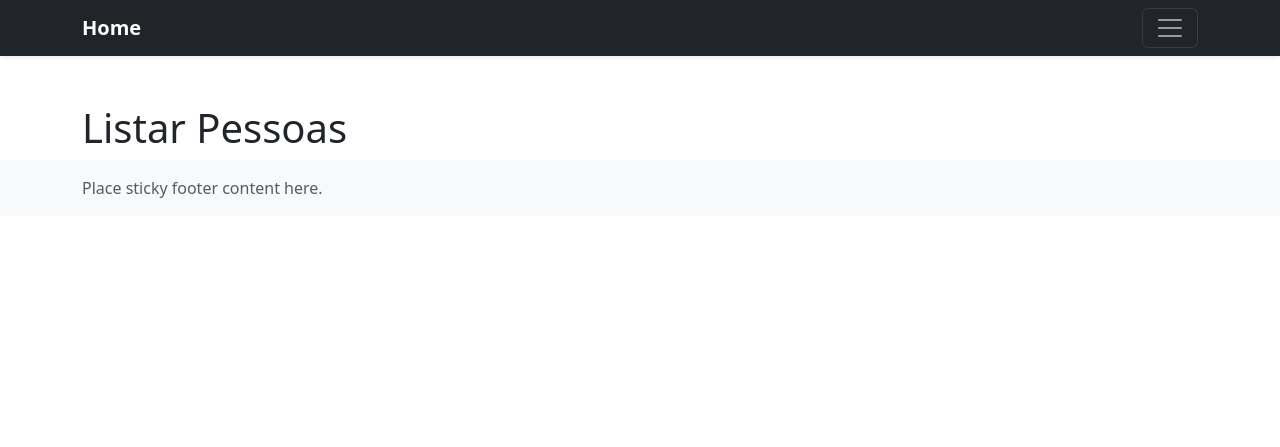
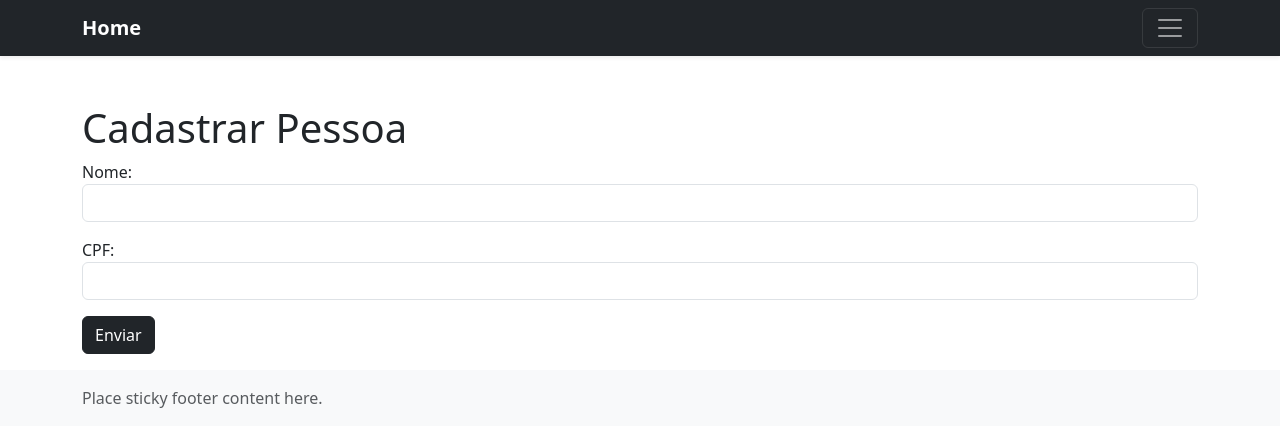
Before and after one commit to hanattan/Project_Crud, a PHP site: page /?page=pessoas in a window 1280 px wide. Shown: the top 447 px of the page. Run offline with PHP 8.4, Linux system fonts and the light colour scheme.

Commit message:
Version 1.0.0.9

```diff
--- a/index.php
+++ b/index.php
@@ -55,6 +55,9 @@
                 case "contato":
                     include("utilites\Listar_Contato.php");
                 break;
+                case "salvar_pessoa":
+                  include("utilites\salvar_pessoas.php");
+              break;
             default:
         print "<h1>Bem Vindo!</h1>";
     }
--- a/utilites/Listar_Pessoa.php
+++ b/utilites/Listar_Pessoa.php
@@ -1,16 +1,18 @@
-<?php
+<h1>Cadastrar Pessoa</h1>
+<form action="?page=salvar_pessoa" method="POST">
+<input type="hidden" name="acao" value="cadastrar_pessoa">
 
-?>
-<!doctype html>
-<html lang="en">
-  <head>
-    <meta charset="utf-8">
-    <meta name="viewport" content="width=device-width, initial-scale=1">
-    <title>Bootstrap demo</title>
-    <link href="https://cdn.jsdelivr.net/npm/bootstrap@5.3.0-alpha3/dist/css/bootstrap.min.css" rel="stylesheet" integrity="sha384-KK94CHFLLe+nY2dmCWGMq91rCGa5gtU4mk92HdvYe+M/SXH301p5ILy+dN9+nJOZ" crossorigin="anonymous">
-  </head>
-  <body>
-    <h1>Listar Pessoas</h1>
-    <script src="https://cdn.jsdelivr.net/npm/bootstrap@5.3.0-alpha3/dist/js/bootstrap.bundle.min.js" integrity="sha384-ENjdO4Dr2bkBIFxQpeoTz1HIcje39Wm4jDKdf19U8gI4ddQ3GYNS7NTKfAdVQSZe" crossorigin="anonymous"></script>
-  </body>
-</html>
+ <div class="mb-3">
+     <label>Nome: </label>
+     <input type="text" name="nome" class="form-control">
+ </div>
+
+ <div class="mb-3">
+     <label>CPF: </label>
+     <input type="text" name="cpf" class="form-control">
+ </div>
+
+ <div class="mb-3">
+     <button type="submit" class="btn btn-dark">Enviar</button>
+ </div>
+</form>
```
Also changed, not shown: utilites/Listar_Contato.php (+21 -16 lines), utilites/salvar_pessoas.php (added, +20 -0 lines).
